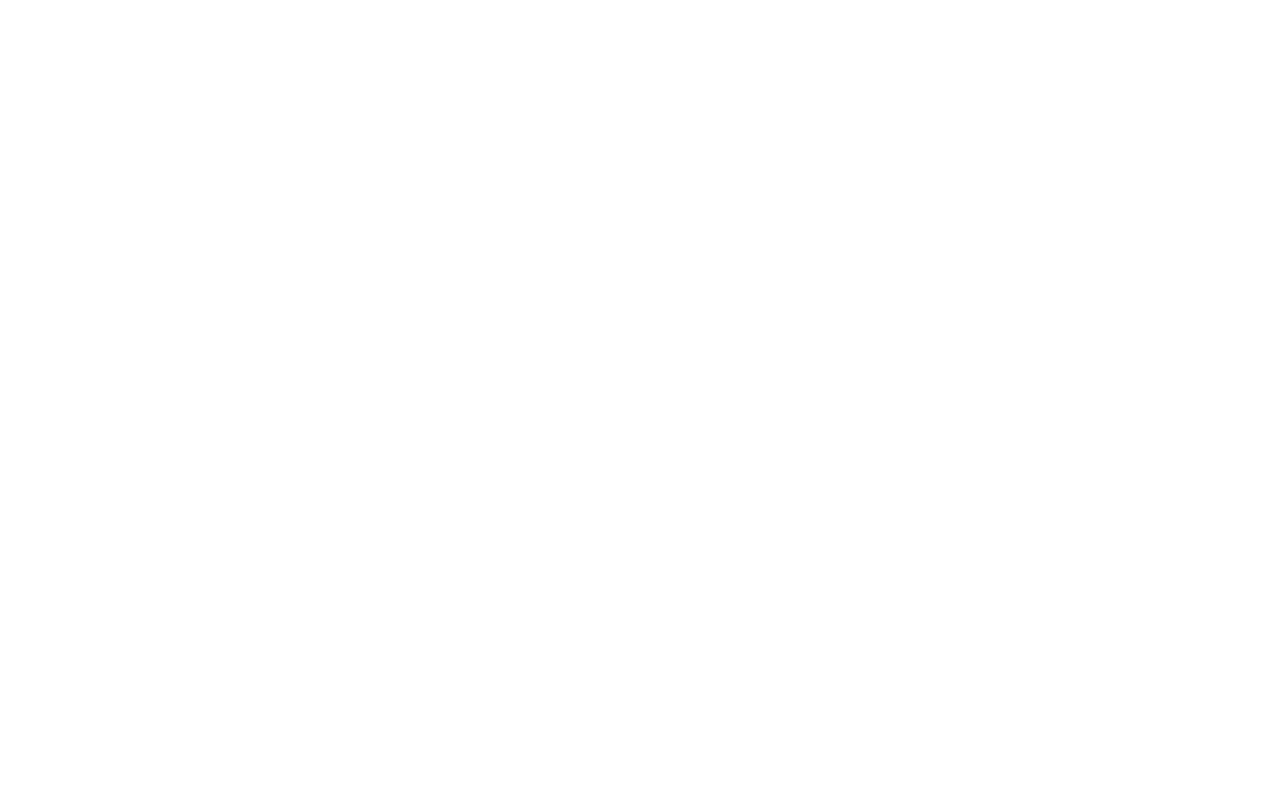
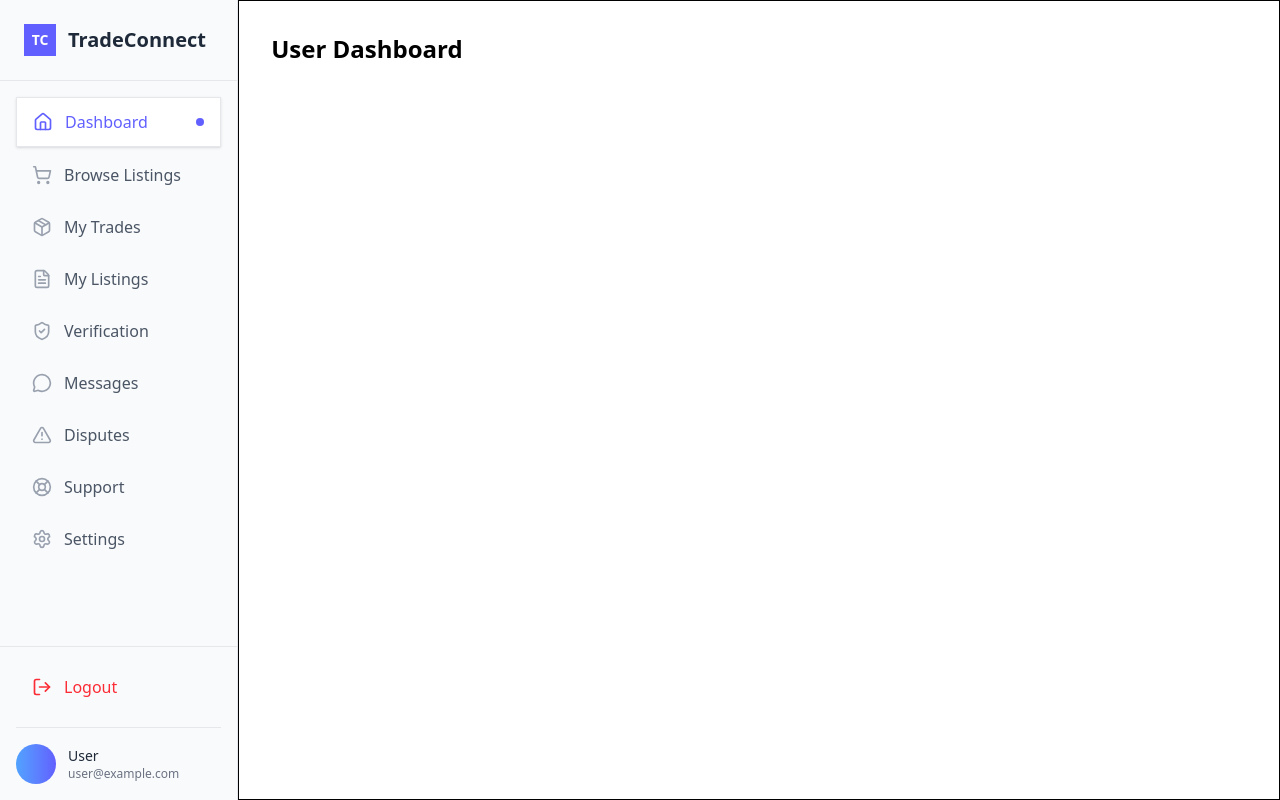
Before and after one commit to ford-HUB/trade-proof-online-transaction-system, a React (Vite) app in the folder frontend/: page /dashboard in a window 1280 px wide. Before the commit this address had no page. Built offline with nearby package versions, Linux system fonts and the light colour scheme.

Commit message:
done sidebar (user & admin)

```diff
--- a/frontend/src/Router.tsx
+++ b/frontend/src/Router.tsx
@@ -7,6 +7,7 @@
 import ForgotPasswordUser from "./pages/user/auth/Forgot-password";
 import LoginAdmin from "./pages/admin/auth/Login";
 import ForgotPasswordAdmin from "./pages/admin/auth/Forgot-password";
+import DashboardUser from "./pages/user/Dashboard";
 
 const Router: React.FC = () => {
   return (
@@ -22,6 +23,9 @@
       {/* ADMIN AUTH */}
       <Route path="/admin/login" element={<LoginAdmin />} />
       <Route path="/admin/forgot-password" element={<ForgotPasswordAdmin />} />
+
+      {/* USER PAGES */}
+      <Route path="/dashboard" element={<DashboardUser />} />
     </Routes>
   )
 }
--- a/frontend/src/components/layout/Sidebar.tsx
+++ /dev/null
@@ -1,7 +0,0 @@
-export default function Sidebar() {
-  return (
-    <div>
-
-    </div>
-  )
-}
--- /dev/null
+++ b/frontend/src/components/layout/admin/Sidebar.tsx
@@ -0,0 +1,69 @@
+import {
+  LayoutDashboard, Users, ShoppingBag, ShieldCheck, AlertTriangle,
+  Megaphone, FileText, Settings, LogOut
+} from 'lucide-react';
+import LogoText from "../../../../public/logo-text.png"
+
+interface SidebarProps {
+  collapsed?: boolean;
+}
+
+export default function SidebarAdmin({ collapsed = false }: SidebarProps) {
+  const navItems = [
+    { icon: <LayoutDashboard size={20} />, label: 'Dashboard', active: true },
+    { icon: <Users size={20} />, label: 'Users' },
+    { icon: <ShoppingBag size={20} />, label: 'Trades' },
+    { icon: <ShieldCheck size={20} />, label: 'Verifications' },
+    { icon: <AlertTriangle size={20} />, label: 'Disputes' },
+    { icon: <Megaphone size={20} />, label: 'Announcements' },
+    { icon: <FileText size={20} />, label: 'Logs' },
+    { icon: <Settings size={20} />, label: 'Settings' },
+  ];
+
+  return (
+    <div className={`h-screen flex flex-col transition-all duration-300 bg-gray-50 border-r border-gray-200 ${collapsed ? 'w-20' : 'w-64'}`}>
+
+      {/* Logo */}
+      <div className="p-6 border-b border-gray-200 flex items-center">
+        <h1 className="text-2xl font-bold text-gray-800 flex items-center">
+          Trade<span><img src={LogoText} alt="logo-text" className='w-8'/></span>roof
+        </h1>
+      </div>
+
+      {/* Navigation */}
+      <nav className="flex-1 p-4 space-y-1 overflow-y-auto">
+        {navItems.map((item, index) => (
+          <button
+            key={index}
+            className={`
+              w-full flex items-center px-4 py-3 rounded-lg transition-all duration-200
+              ${item.active ? 'bg-white border border-gray-200 text-indigo-500 shadow-sm' : 'text-gray-600 hover:bg-gray-100'}
+            `}
+          >
+            <span className={`${item.active ? 'text-indigo-500' : 'text-gray-400'}`}>{item.icon}</span>
+            {!collapsed && <span className="ml-3 font-medium">{item.label}</span>}
+            {item.active && !collapsed && <div className="ml-auto w-2 h-2 rounded-full bg-indigo-500" />}
+          </button>
+        ))}
+      </nav>
+
+      {/* Logout and Profile */}
+      <div className="p-4 border-t border-gray-200">
+        <button className="w-full flex items-center px-4 py-3 rounded-lg text-red-500 hover:bg-gray-100 transition-all duration-200">
+          <LogOut size={20} />
+          {!collapsed && <span className="ml-3 font-medium">Logout</span>}
+        </button>
+
+        {!collapsed && (
+          <div className="mt-4 pt-4 border-t border-gray-200 flex items-center space-x-3">
+            <div className="w-10 h-10 rounded-full bg-linear-to-r from-blue-400 to-indigo-500" />
+            <div className="flex-1 min-w-0">
+              <p className="text-sm font-medium text-gray-800 truncate">User</p>
+              <p className="text-xs text-gray-500 truncate">user@example.com</p>
+            </div>
+          </div>
+        )}
+      </div>
+    </div>
+  );
+}
--- /dev/null
+++ b/frontend/src/components/layout/user/Sidebar.tsx
@@ -0,0 +1,71 @@
+import {
+  Home, ShoppingCart, Package, FileText, ShieldCheck, MessageCircle,
+  AlertTriangle, LifeBuoy, Settings, LogOut
+} from 'lucide-react';
+
+interface SidebarProps {
+  collapsed?: boolean;
+}
+
+export default function SidebarUser({ collapsed = false }: SidebarProps) {
+  const navItems = [
+    { icon: <Home size={20} />, label: 'Dashboard', active: true },
+    { icon: <ShoppingCart size={20} />, label: 'Browse Listings' },
+    { icon: <Package size={20} />, label: 'My Trades' },
+    { icon: <FileText size={20} />, label: 'My Listings' },
+    { icon: <ShieldCheck size={20} />, label: 'Verification' },
+    { icon: <MessageCircle size={20} />, label: 'Messages' },
+    { icon: <AlertTriangle size={20} />, label: 'Disputes' },
+    { icon: <LifeBuoy size={20} />, label: 'Support' },
+    { icon: <Settings size={20} />, label: 'Settings' },
+  ];
+
+  return (
+    <div className={`h-screen flex flex-col transition-all duration-300 bg-gray-50 border-r border-gray-200 ${collapsed ? 'w-20' : 'w-74'}`}>
+
+      {/* Logo */}
+      <div className="p-6 border-b border-gray-200 flex items-center space-x-3">
+        <div className="w-8 h-8 rounded-lg flex items-center justify-center bg-indigo-500 text-white font-bold text-sm">
+          TC
+        </div>
+        {!collapsed && <h1 className="text-xl font-bold text-gray-800">TradeConnect</h1>}
+      </div>
+
+      {/* Navigation */}
+      <nav className="flex-1 p-4 space-y-1 overflow-y-auto">
+        {navItems.map((item, index) => (
+          <button
+            key={index}
+            className={`
+              w-full flex items-center px-4 py-3 rounded-lg transition-all duration-200
+              ${item.active ? 'bg-white border border-gray-200 text-indigo-500 shadow-sm' : 'text-gray-600 hover:bg-gray-100'}
+            `}
+          >
+            <span className={`${item.active ? 'text-indigo-500' : 'text-gray-400'}`}>{item.icon}</span>
+            {!collapsed && <span className="ml-3 font-medium">{item.label}</span>}
+            {item.active && !collapsed && <div className="ml-auto w-2 h-2 rounded-full bg-indigo-500" />}
+          </button>
+        ))}
+      </nav>
+
+      {/* Logout */}
+      <div className="p-4 border-t border-gray-200">
+        <button className="w-full flex items-center px-4 py-3 rounded-lg text-red-500 hover:bg-gray-100 transition-all duration-200">
+          <LogOut size={20} />
+          {!collapsed && <span className="ml-3 font-medium">Logout</span>}
+        </button>
+
+        {/* User Profile */}
+        {!collapsed && (
+          <div className="mt-4 pt-4 border-t border-gray-200 flex items-center space-x-3">
+            <div className="w-10 h-10 rounded-full bg-linear-to-r from-blue-400 to-indigo-500" />
+            <div className="flex-1 min-w-0">
+              <p className="text-sm font-medium text-gray-800 truncate">User</p>
+              <p className="text-xs text-gray-500 truncate">user@example.com</p>
+            </div>
+          </div>
+        )}
+      </div>
+    </div>
+  );
+}
--- a/frontend/src/pages/user/Dashboard.tsx
+++ b/frontend/src/pages/user/Dashboard.tsx
@@ -0,0 +1,14 @@
+import SidebarUser from "@/components/layout/user/Sidebar"
+
+export default function DashboardUser() {
+  return (
+    <div className="flex">
+      <SidebarUser />
+      <div className="p-8 border w-full">
+        <h1 className="text-2xl font-bold mb-4">User Dashboard</h1>
+        {/* Dashboard content goes here */}
+      </div>
+
+    </div>
+  )
+}
```
